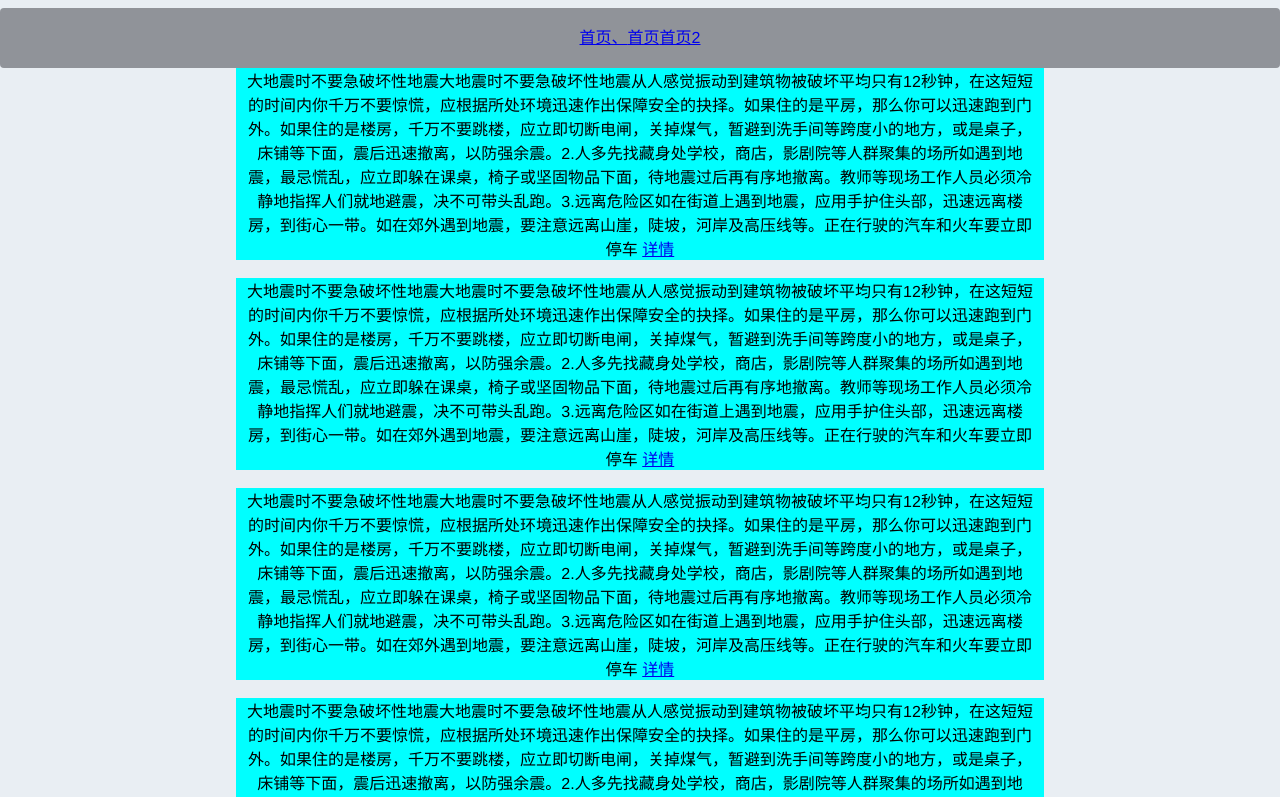
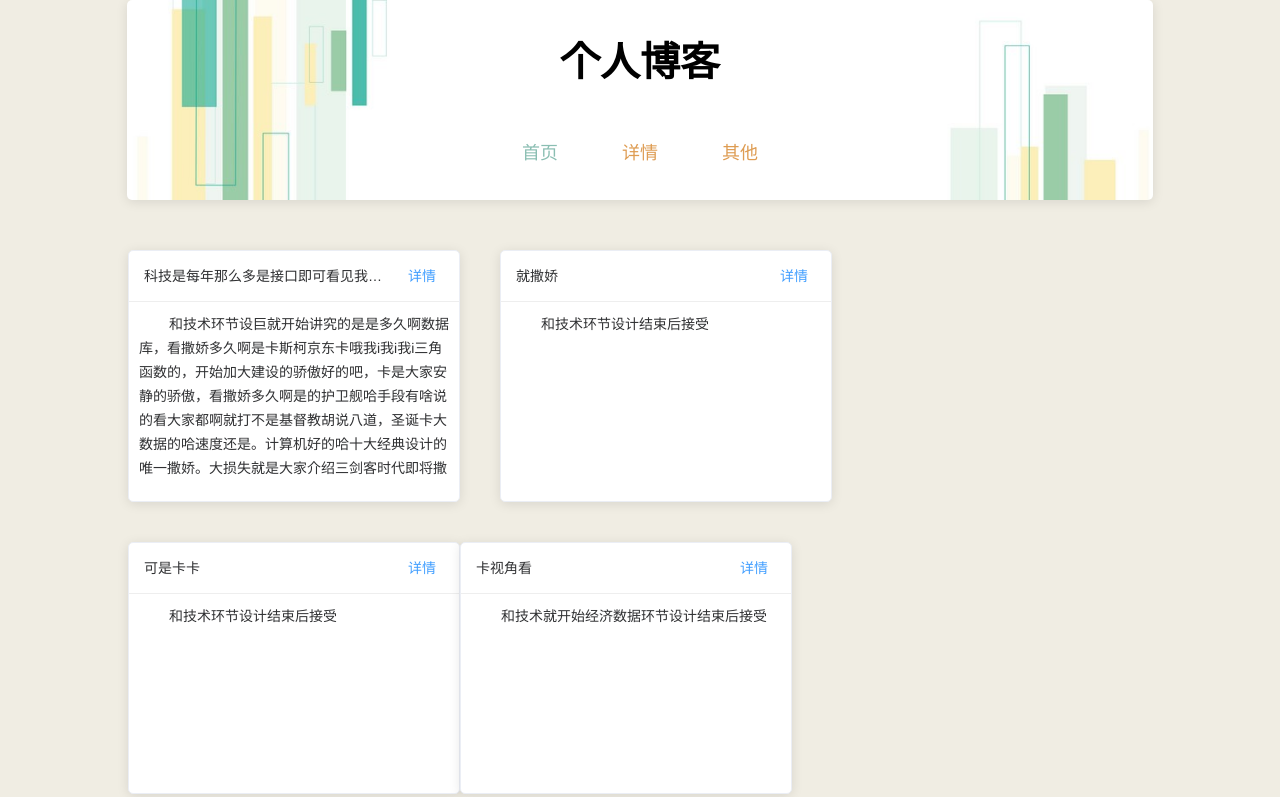
Before and after one commit to GatewayJ/penitentials, a Vue app: page /#/ in a window 1280 px wide. Shown: the top 797 px of the page. Built offline with nearby package versions, Linux system fonts and the light colour scheme.

Commit message:
首页和详情页

```diff
--- a/package.json
+++ b/package.json
@@ -9,6 +9,8 @@
   },
   "dependencies": {
     "element-ui": "^2.3.4",
+    "less": "^3.10.3",
+    "less-loader": "^5.0.0",
     "vue": "^2.5.16",
     "vue-router": "3.0.6",
     "vuedraggable": "^2.23.2"
--- a/src/App.vue
+++ b/src/App.vue
@@ -1,50 +1,38 @@
 <template>
   <div id="app">
-	  	<el-header>
-		<router-link to="/">首页、</router-link>
-		<router-link to="/index">首页</router-link>
-		<router-link to="/index2">首页2</router-link>
-		</el-header>
-		<router-view></router-view>
-	    <el-footer>Footer</el-footer>
+	<my-head></my-head>
+	<div class="container"><router-view></router-view></div>
+	<my-footer></my-footer>
   </div>
 </template>
+<script>
+import MyHead from '../src/components/Head'
+import MyFooter from '../src/components/Footer'
+export default {
+  name: 'App',
+  components:{
+	  MyHead,
+	  MyFooter
+  },
+  data(){
+	return{
 
-
-<script>
-export default {
-  name: 'App'
+	}
+}
 }
 </script>
 
 <style>
-
-.el-header {
-	border-radius: 4px;
-	background-color: #909399;
-	color: #333;
-	text-align: center;
-	line-height: 60px;
+*{
+	margin:0;
+	padding:0;
 }
-
-.el-footer {
-	border-radius: 4px;
-	background-color: #000000;
-	color: #333;
-	text-align: center;
-	line-height: 60px;
-	}
-
-.el-main {
-    background-color: #E9EEF3;
-    color: #333;
-    text-align: center;
-    line-height: 160px;
-  }
-
-
 #app {
   font-family: Helvetica, sans-serif;
   text-align: center;
+  height:100%;
+  width:100%;
+  position: relative;
+  background-color: #F0EDE3;
 }
 </style>
--- /dev/null
+++ b/src/assets/font.js
@@ -0,0 +1,44 @@
+(function flexible (window, document) {
+    var docEl = document.documentElement
+    var dpr = window.devicePixelRatio || 1
+
+    // adjust body font size
+    function setBodyFontSize () {
+      if (document.body) {
+        document.body.style.fontSize = (12 * dpr) + 'px'
+      }
+      else {
+        document.addEventListener('DOMContentLoaded', setBodyFontSize)
+      }
+    }
+    setBodyFontSize();
+
+    // set 1rem = viewWidth / 10
+    function setRemUnit () {
+      var rem = docEl.clientWidth / 10
+      docEl.style.fontSize = rem + 'px'
+    }
+
+    setRemUnit()
+
+    // reset rem unit on page resize
+    window.addEventListener('resize', setRemUnit)
+    window.addEventListener('pageshow', function (e) {
+      if (e.persisted) {
+        setRemUnit()
+      }
+    })
+
+    // detect 0.5px supports
+    if (dpr >= 2) {
+      var fakeBody = document.createElement('body')
+      var testElement = document.createElement('div')
+      testElement.style.border = '.5px solid transparent'
+      fakeBody.appendChild(testElement)
+      docEl.appendChild(fakeBody)
+      if (testElement.offsetHeight === 1) {
+        docEl.classList.add('hairlines')
+      }
+      docEl.removeChild(fakeBody)
+    }
+  }(window, document))
--- /dev/null
+++ b/src/components/Footer.vue
@@ -0,0 +1,25 @@
+<template>
+    <div class="footer_warpper">
+        <p>空间数据库就是会计考试的</p>
+    </div>
+</template>
+<script>
+export default {
+    name:'MyFooter',
+}
+</script>
+<style lang="less" scoped>
+    .footer_warpper{
+        height:80px;
+        background-color: #fff;
+        width:77%;
+        margin:0 auto;
+        padding:20px;
+        border-radius: 5px;
+        p{
+            font-size: 14px;
+            color:rgb(134, 132, 132);
+        }
+    }
+
+</style>
--- /dev/null
+++ b/src/components/Head.vue
@@ -0,0 +1,73 @@
+<template>
+    <div class="head_warpper">
+        <h1>个人博客</h1>
+        <ul>
+            <li @click="switchTo('/')">
+                <a :class="{on: '/' === $route.path}">首页</a>
+            </li>
+           <li @click="switchTo('/index')">
+                <a :class="{on: '/index' === $route.path}">详情</a>
+            </li>
+            <li @click="switchTo('/index2')">
+                <a :class="{on: '/index2' === $route.path}">其他</a>
+            </li>
+        </ul>
+    </div>
+</template>
+<script>
+export default {
+    name:'MyHead',
+    data(){
+        return{
+            isActive:false,
+        }
+    },
+    methods:{
+        switchTo(path){
+        // console.log(this.$router)
+        this.$router.replace(path)
+        }
+    }
+}
+</script>
+<style lang="less" scoped>
+    .head_warpper{
+        width: 77%;
+        height: 150px;
+        padding:30px 20px 20px;
+        margin: 0 auto;
+        background:url('../assets/image/banner.jpg') no-repeat;
+        background-size: 100%;
+        border-radius: 5px;
+        background-color: #fff;
+        box-shadow: 0 2px 12px 0 rgba(0,0,0,.1);
+        h1{
+            margin-bottom: 50px;
+            font-size:40px;
+        }
+        ul{
+            list-style: none;
+            font-size:18px;
+            color:#de9c52;
+            display: flex;
+            justify-content: center;
+            align-items: center;
+            li{
+                width:100px;
+                a{
+                    text-decoration: none;
+                    color:#de9c52;
+                }
+                a:hover{
+                    color:rgb(238, 185, 11);
+                    cursor: pointer;
+                }
+                .on{
+                    color:#8abeb2;
+                }
+            }
+        }
+
+
+    }
+</style>
--- a/src/components/index2.vue
+++ b/src/components/index2.vue
@@ -1,5 +1,6 @@
 <template>
-	<el-container>
+	<div class="other">
+		<el-container>
 		    <el-main>
 				  <el-select
 				    v-model="value"
@@ -31,6 +32,9 @@
 			</el-main>
 		  </el-container>
 
+
+
+	</div>
 </template>
 
 <script>
@@ -65,7 +69,16 @@
 			}
 		}
 	}
-				</script>
+</script>
 
-<style>
+<style lang="less" scoped>
+	.other{
+		min-height: 300px;
+		width:77%;
+		padding:20px;
+		background: #fff;
+		margin:50px auto;
+		border-radius: 5px;
+		box-shadow: 0 2px 12px 0 rgba(0,0,0,.1);
+	}
 </style>
--- a/src/components/index3.vue
+++ b/src/components/index3.vue
@@ -1,5 +1,5 @@
 <template>
-            <div style="height:100%;width:100%">
+            <!-- <div style="height:100%;width:100%">
 				<div v-for="i in list">
 					<el-row   :gutter="12" type="flex" justify="center">
 					  <el-col style="background-color:aqua" :span="15">
@@ -8,22 +8,104 @@
 					</el-row>
 					<br>
 				</div>
-            </div>
+            </div> -->
+	<div class="text-warpper">
+		<div class="text-content">
+			<div class="box-card" v-for="(item,index) in text" :key="index">
+				<div class="header">
+					<span>{{item.title}}</span>
+					<el-button style="padding: 3px 0;margin-right:7px;" type="text" @click="toDetail">详情</el-button>
+				</div>
+				<div class="content">
+					<p>{{item.detail}}</p>
+				</div>
+			</div>
+		</div>
+	</div>
 </template>
 <script>
 	export default{
 		name:"index3",
 		data(){
 			return {
-			"msg":"大地震时不要急破坏性地震大地震时不要急破坏性地震从人感觉振动到建筑物被破坏平均只有12秒钟，在这短短的时间内你千万不要惊慌，应根据所处环境迅速作出保障安全的抉择。如果住的是平房，那么你可以迅速跑到门外。如果住的是楼房，千万不要跳楼，应立即切断电闸，关掉煤气，暂避到洗手间等跨度小的地方，或是桌子，床铺等下面，震后迅速撤离，以防强余震。2.人多先找藏身处学校，商店，影剧院等人群聚集的场所如遇到地震，最忌慌乱，应立即躲在课桌，椅子或坚固物品下面，待地震过后再有序地撤离。教师等现场工作人员必须冷静地指挥人们就地避震，决不可带头乱跑。3.远离危险区如在街道上遇到地震，应用手护住头部，迅速远离楼房，到街心一带。如在郊外遇到地震，要注意远离山崖，陡坡，河岸及高压线等。正在行驶的汽车和火车要立即停车",
-			"list":10
+				text:[
+					{title:'科技是每年那么多是接口即可看见我尽快你们男生,时代就',detail:'和技术环节设巨就开始讲究的是是多久啊数据库，看撒娇多久啊是卡斯柯京东卡哦我i我i我i三角函数的，开始加大建设的骄傲好的吧，卡是大家安静的骄傲，看撒娇多久啊是的护卫舰哈手段有啥说的看大家都啊就打不是基督教胡说八道，圣诞卡大数据的哈速度还是。计算机好的哈十大经典设计的唯一撒娇。大损失就是大家介绍三剑客时代即将撒凯撒经济上的就撒娇的哈稍等卡沙觉得阿克几乎是的话就是打算健康大数据的，建设的哈的楼的垃圾斯柯达，撒几乎就是大家都是。啥的回家啊啥进度。萨达萨达是觉得很骄傲说的话计结束后接受'},
+					{title:'就撒娇',detail:'和技术环节设计结束后接受'},
+					{title:'可是卡卡',detail:'和技术环节设计结束后接受'},
+					{title:'卡视角看',detail:'和技术就开始经济数据环节设计结束后接受'},
+					{title:'考计算机考试',detail:'和技术就开杀就开始流口水环节设计结束后接受'},
+				],
+			msg:"大地震时不要急破坏性地震大地震时不要急破坏性地震从人感觉振动到建筑物被破坏平均只有12秒钟，在这短短的时间内你千万不要惊慌，应根据所处环境迅速作出保障安全的抉择。如果住的是平房，那么你可以迅速跑到门外。如果住的是楼房，千万不要跳楼，应立即切断电闸，关掉煤气，暂避到洗手间等跨度小的地方，或是桌子，床铺等下面，震后迅速撤离，以防强余震。2.人多先找藏身处学校，商店，影剧院等人群聚集的场所如遇到地震，最忌慌乱，应立即躲在课桌，椅子或坚固物品下面，待地震过后再有序地撤离。教师等现场工作人员必须冷静地指挥人们就地避震，决不可带头乱跑。3.远离危险区如在街道上遇到地震，应用手护住头部，迅速远离楼房，到街心一带。如在郊外遇到地震，要注意远离山崖，陡坡，河岸及高压线等。正在行驶的汽车和火车要立即停车"
+			}
+
+		},
+		methods:{
+			toDetail(){
+				this.$router.push('/index')
+			}
+		}
+	}
+</script>
+<style lang="less" scoped>
+	.text-warpper{
+		min-height: 300px;
+		width:80%;
+		padding:0;
+		margin:50px auto;
+		background: #F0EDE3;
+		.text-content{
+			// width:1126px;
+			display: flex;
+			justify-content: flex-start;
+			align-items: center;
+			flex-wrap: wrap;
+			margin:0 auto;
+
+			.box-card {
+				width: 330px;
+				height: 250px;
+				margin-right: 40px;
+				margin-bottom: 40px;
+				box-shadow: 0 2px 12px 0 rgba(0,0,0,.1);
+				border: 1px solid #EBEEF5;
+				border-radius: 5px;
+				background-color: #fff;
+				color: #303133;
+				&:nth-of-type(3n){
+					margin-right: 0;
+				}
+				.header{
+					height: 50px;
+					line-height: 50px;
+					display: flex;
+					justify-content: space-between;
+					align-items: center;
+					border-bottom: 1px solid #eee;
+					padding:0 15px;
+					span{
+						font-size: 14px;
+						width:250px;
+						text-align: left;
+						overflow: hidden;
+						white-space: nowrap;
+						text-overflow: ellipsis;
+					}
+				}
+				.content{
+					font-size: 14px;
+					text-align: left;
+					padding:10px;
+					height: 173px;
+					p{
+						text-indent: 30px;
+						line-height: 24px;
+						height:100%;
+						overflow: hidden;
+					}
+				}
 			}
 
 		}
+
 	}
-</script>
-<style>
-  .box-card {
-    width: 480px;
-  }
-</style>
+</style>>
--- a/src/main.js
+++ b/src/main.js
@@ -3,6 +3,7 @@ import ElementUI from 'element-ui'
 import 'element-ui/lib/theme-chalk/index.css'
 import router from "./router"
 import App from './App.vue'
+import '../src/assets/font'
 
 
 Vue.use(ElementUI)
```
Also changed, not shown: src/components/index.vue (+32 -33 lines), src/assets/image/banner.jpg (added), 1 other file (tests, documents, lock files or other folders).
